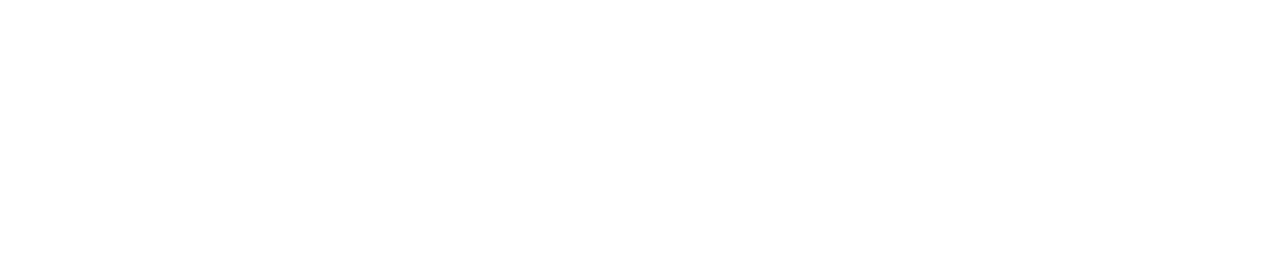
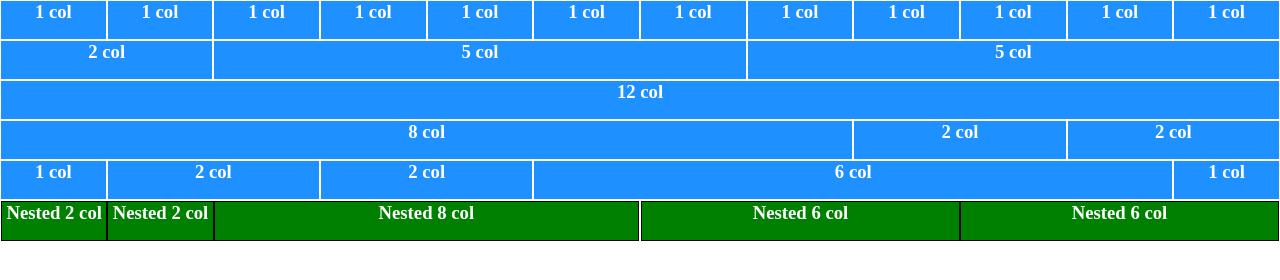
Before and after one commit to DanieleKun/html-css-12bool, a plain HTML site: page index.html in a window 1280 px wide. Drawn offline with Linux system fonts and the light colour scheme.

Commit message:
first section finish

```diff
--- a/css/lib/12boolflex.css
+++ b/css/lib/12boolflex.css
@@ -5,10 +5,10 @@
     box-sizing: border-box;
 }
 
-.container {
+/* .container {
     max-width: 1170px;
     margin: 0 auto;
-}
+} */
 
 .row {
     display: flex;
--- a/css/style.css
+++ b/css/style.css
@@ -1,6 +1,19 @@
 [class*="col-"] {
     /* debug */
-    min-height: 100px;
+    min-height: 40px;
     background-color: dodgerblue;
     border: solid 1px white;
 }
+
+[class*="col-"] {
+    text-align: center;
+}
+
+h3 {
+    color: white;
+}
+
+.green {
+    background-color: green;
+    border: solid 1px black;
+}
--- a/index.html
+++ b/index.html
@@ -11,5 +11,118 @@
 </head>
 <body>
 
+    <div class="container">
+        <!-- first row -->
+        <div class="row">
+            <div class="col-xs-1">
+                <h3>1 col</h3>
+            </div>
+            <div class="col-xs-1">
+                <h3>1 col</h3>
+            </div>
+            <div class="col-xs-1">
+                <h3>1 col</h3>
+            </div>
+            <div class="col-xs-1">
+                <h3>1 col</h3>
+            </div>
+            <div class="col-xs-1">
+                <h3>1 col</h3>
+            </div>
+            <div class="col-xs-1">
+                <h3>1 col</h3>
+            </div>
+            <div class="col-xs-1">
+                <h3>1 col</h3>
+            </div>
+            <div class="col-xs-1">
+                <h3>1 col</h3>
+            </div>
+            <div class="col-xs-1">
+                <h3>1 col</h3>
+            </div>
+            <div class="col-xs-1">
+                <h3>1 col</h3>
+            </div>
+            <div class="col-xs-1">
+                <h3>1 col</h3>
+            </div>
+            <div class="col-xs-1">
+                <h3>1 col</h3>
+            </div>
+        </div>
+
+        <!-- second row -->
+        <div class="row">
+            <div class="col-xs-2">
+                <h3>2 col</h3>
+            </div>
+            <div class="col-xs-5">
+                <h3>5 col</h3>
+            </div>
+            <div class="col-xs-5">
+                <h3>5 col</h3>
+            </div>
+        </div>
+
+        <!-- third row -->
+        <div class="row">
+            <div class="col-xs-12">
+                <h3>12 col</h3>
+            </div>
+        </div>
+
+        <!-- fourth row -->
+        <div class="row">
+            <div class="col-xs-8">
+                <h3>8 col</h3>
+            </div><div class="col-xs-2">
+                <h3>2 col</h3>
+            </div>
+            <div class="col-xs-2">
+                <h3>2 col</h3>
+            </div>
+        </div>
+
+        <!-- fifth row -->
+        <div class="row">
+            <div class="col-xs-1">
+                <h3>1 col</h3>
+            </div><div class="col-xs-2">
+                <h3>2 col</h3>
+            </div>
+            <div class="col-xs-2">
+                <h3>2 col</h3>
+            </div>
+            <div class="col-xs-6">
+                <h3>6 col</h3>
+            </div>
+            <div class="col-xs-1">
+                <h3>1 col</h3>
+            </div>
+        </div>
+
+        <!-- sixth row -->
+        <div class="row">
+            <div class="col-xs-6">
+                <div class="row">
+                    <div class="green col-xs-2"><h3>Nested 2 col</h3></div>
+                    <div class="green col-xs-2"><h3>Nested 2 col</h3></div>
+                    <div class="green col-xs-8"><h3>Nested 8 col</h3></div>
+                </div>
+            </div>
+            <div class="col-xs-6">
+                <div class="row">
+                    <div class="green col-xs-6"><h3>Nested 6 col</h3></div>
+                    <div class="green col-xs-6"><h3>Nested 6 col</h3></div>
+                </div>
+            </div>
+        </div>
+
+        <!-- seventh row -->
+        <div class="row"></div>
+
+    </div>
+
 </body>
 </html>
```
